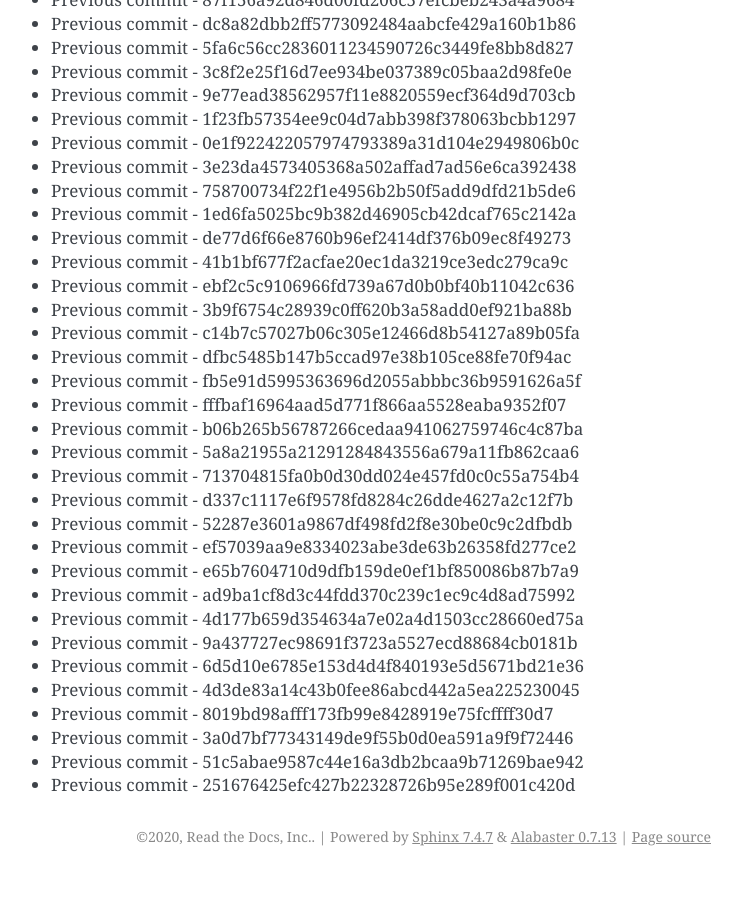
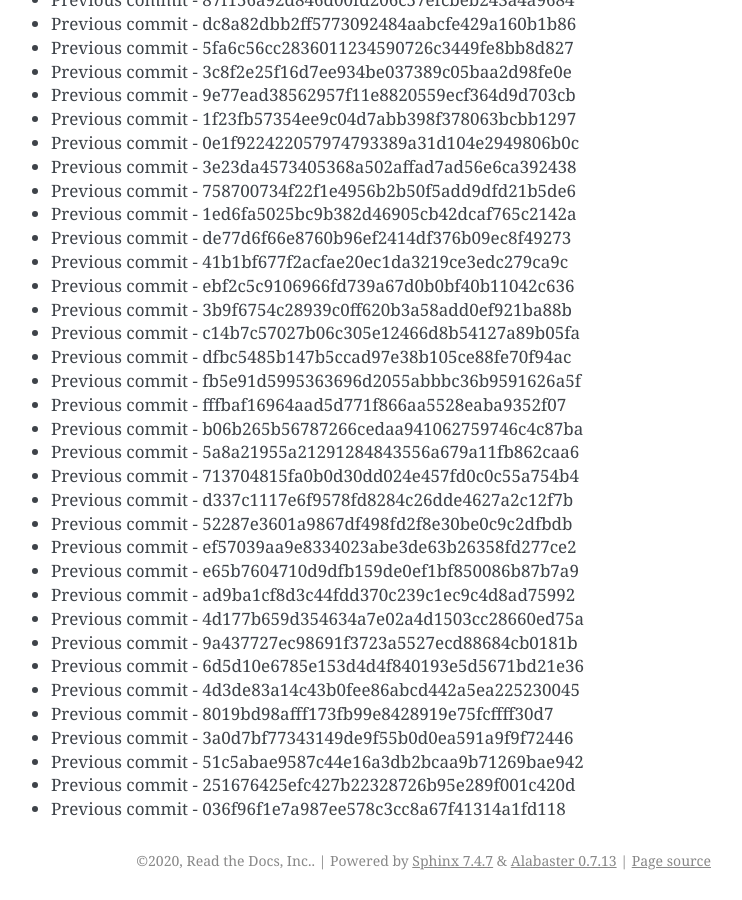
Before and after one commit to readthedocs/rtd-git-stresstest, a Sphinx documentation site: the page built from docs/updates.rst, in a window 1280 px wide and 900 px high, scrolled down 46155 px. Shown: the whole window, without its empty margins (399-1141 px from the left). Built offline with Sphinx 7.4.7, drawn with Linux system fonts in a browser that asks for light colours; before the commit the page ends 47031 px from its top, so only the background shows below that.

Commit message:
Generating commit from previous: 036f96f1e7a987ee578c3cc8a67f41314a1fd118

```diff
--- a/docs/updates.rst
+++ b/docs/updates.rst
@@ -1971,3 +1971,4 @@ It can be tested for any performance characteristics.
 * Previous commit - 3a0d7bf77343149de9f55b0d0ea591a9f9f72446
 * Previous commit - 51c5abae9587c44e16a3db2bcaa9b71269bae942
 * Previous commit - 251676425efc427b22328726b95e289f001c420d
+* Previous commit - 036f96f1e7a987ee578c3cc8a67f41314a1fd118
```
